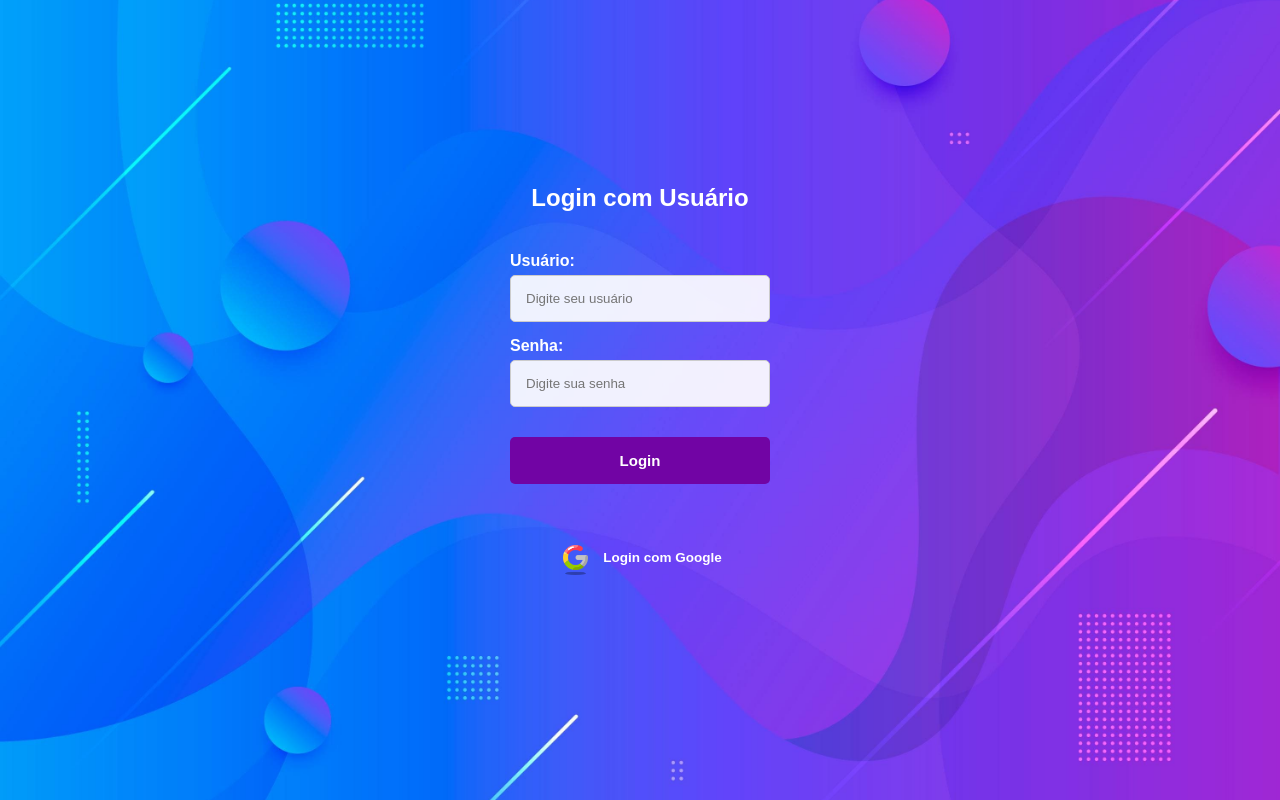
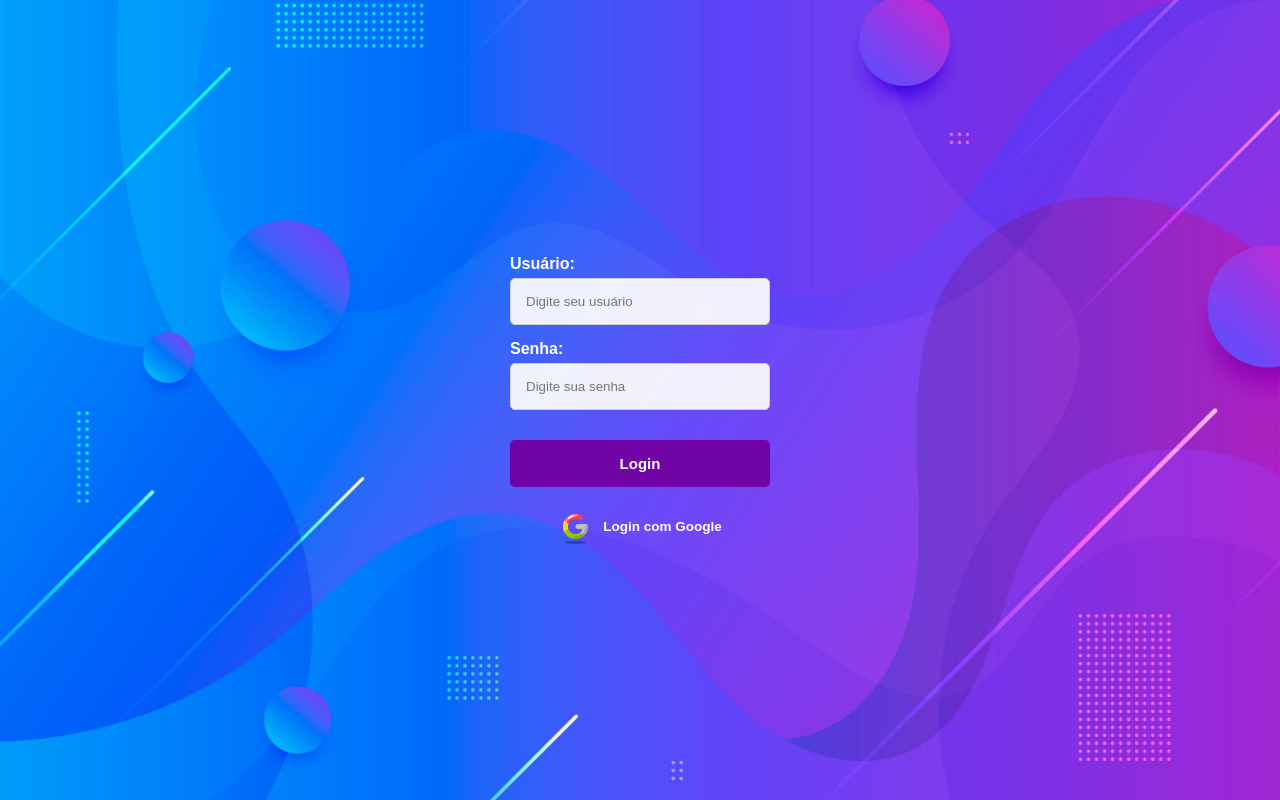
Before and after one commit to LuciFranco10/LuciFranco10.github.io, a website with bundled scripts: page html/index.html in a window 1280 px wide. Built offline with nearby package versions, Linux system fonts and the light colour scheme.

Commit message:
atualização

```diff
--- a/css/home.css
+++ b/css/home.css
@@ -104,7 +104,7 @@ button:hover {
     font-weight: bold;
     font-size: 13.5px;
     padding: 2px;
-    margin-top: 25px;
+    margin-top: 8px;
     border: none;
     border-radius: 5px;
     cursor: pointer;
--- a/html/index.html
+++ b/html/index.html
@@ -11,7 +11,7 @@
     <div class="container">
 
         <div class="user-login">
-            <h2>Login com Usuário</h2>
+            <h2></h2>
             <form id="userLoginForm">
                 <label for="username">Usuário:</label>
                 <input type="text" id="username" name="username" placeholder="Digite seu usuário" required>
```
Also changed, not shown: js/form.js (+11 -1 lines).
